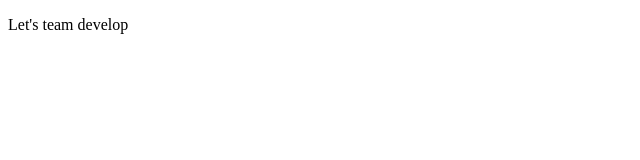
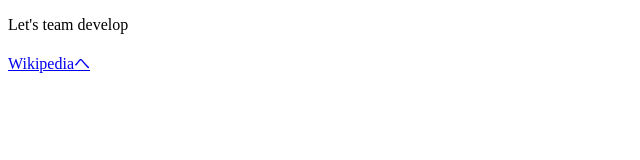
Before and after one commit to tama022518/tamadesu, a plain HTML site: page index.html in a window 1280 px wide. Shown: the whole page, without its empty margins (0-640 px from the left). Drawn offline with Linux system fonts and the light colour scheme.

Commit message:
おすすめページの追加

```diff
--- a/index.html
+++ b/index.html
@@ -7,5 +7,6 @@
 </head>
 <body>
     <p>Let's team develop</p>
+    <a href="https://ja.wikipedia.org" target="_blank">Wikipediaへ</a>
 </body>
 </html>
```
